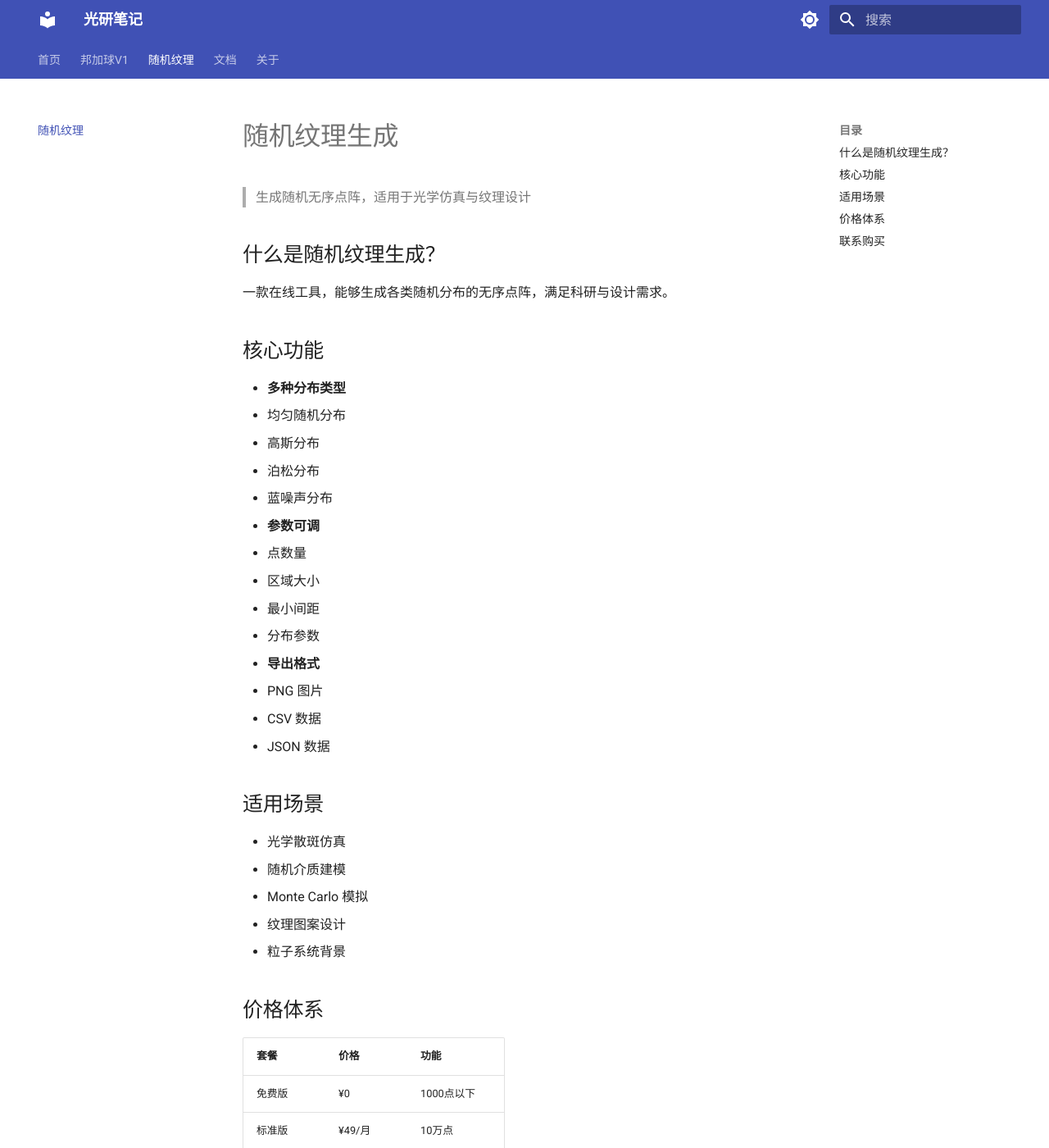
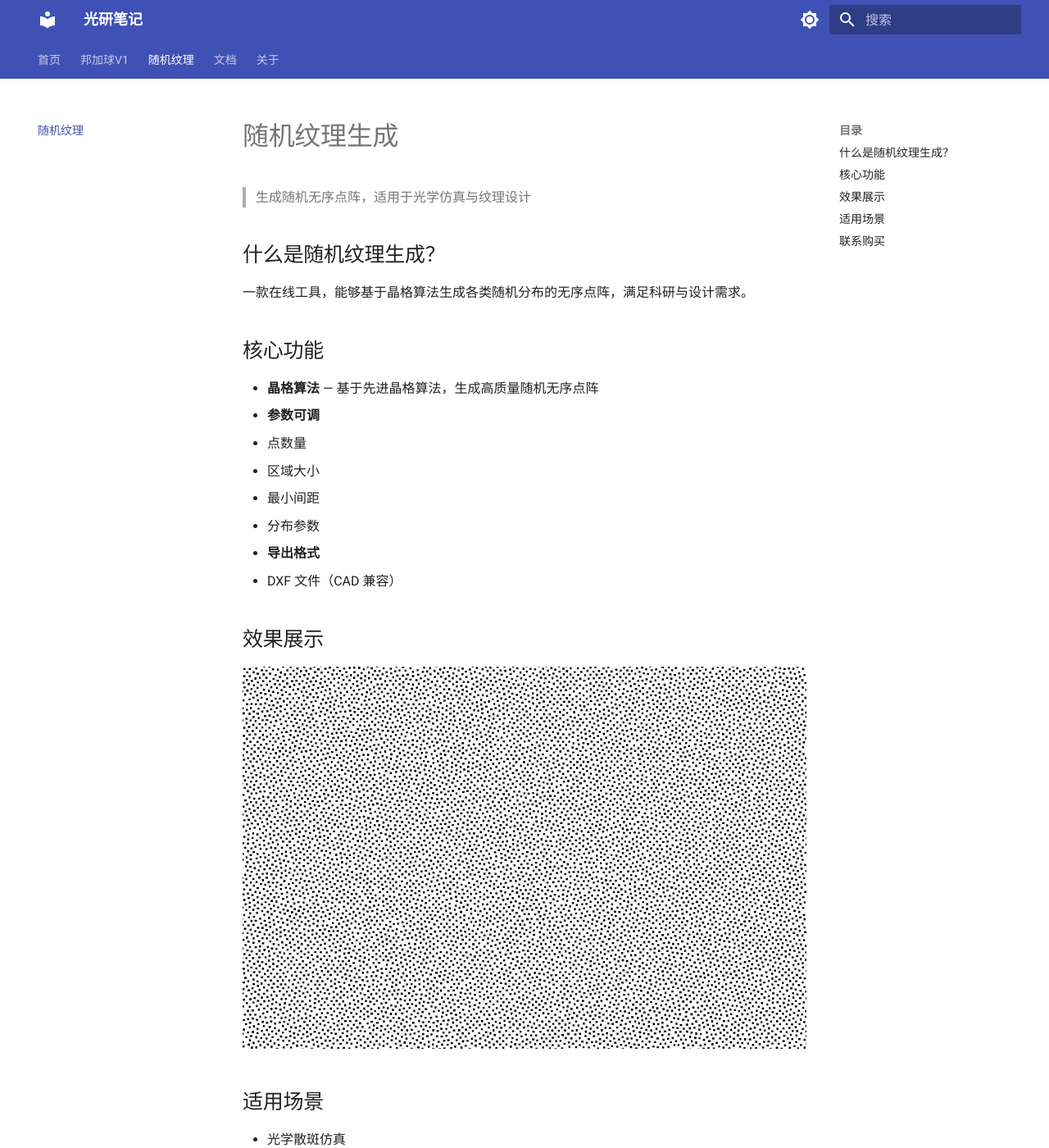
Before and after one commit to xiaoyong-boe/optsimhub-site, an MkDocs documentation site: the page built from docs/ag/index.md, in a window 1280 px wide and 1400 px high. Shown: the whole window at 82% size. Built offline with MkDocs 1.6.1 and Material for MkDocs 9.7.7, drawn with Linux system fonts in a browser that asks for light colours.

Commit message:
update: random texture with sample image

```diff
--- a/docs/ag/index.md
+++ b/docs/ag/index.md
@@ -4,16 +4,11 @@
 
 ## 什么是随机纹理生成？
 
-一款在线工具，能够生成各类随机分布的无序点阵，满足科研与设计需求。
+一款在线工具，能够基于晶格算法生成各类随机分布的无序点阵，满足科研与设计需求。
 
 ## 核心功能
 
-- **多种分布类型**
-  - 均匀随机分布
-  - 高斯分布
-  - 泊松分布
-  - 蓝噪声分布
-
+- **晶格算法** — 基于先进晶格算法，生成高质量随机无序点阵
 - **参数可调**
   - 点数量
   - 区域大小
@@ -21,9 +16,11 @@
   - 分布参数
 
 - **导出格式**
-  - PNG 图片
-  - CSV 数据
-  - JSON 数据
+  - DXF 文件（CAD 兼容）
+
+## 效果展示
+
+![随机纹理示例](sample.png)
 
 ## 适用场景
 
@@ -33,14 +30,6 @@
 - 纹理图案设计
 - 粒子系统背景
 
-## 价格体系
-
-| 套餐 | 价格 | 功能 |
-|------|------|------|
-| 免费版 | ¥0 | 1000点以下 |
-| 标准版 | ¥49/月 | 10万点 |
-| 专业版 | ¥149/月 | 100万点 + 导出 |
-
 ## 联系购买
 
 - **微信公众号：** 光研笔记
```
Also changed, not shown: docs/ag/sample.png (added).
